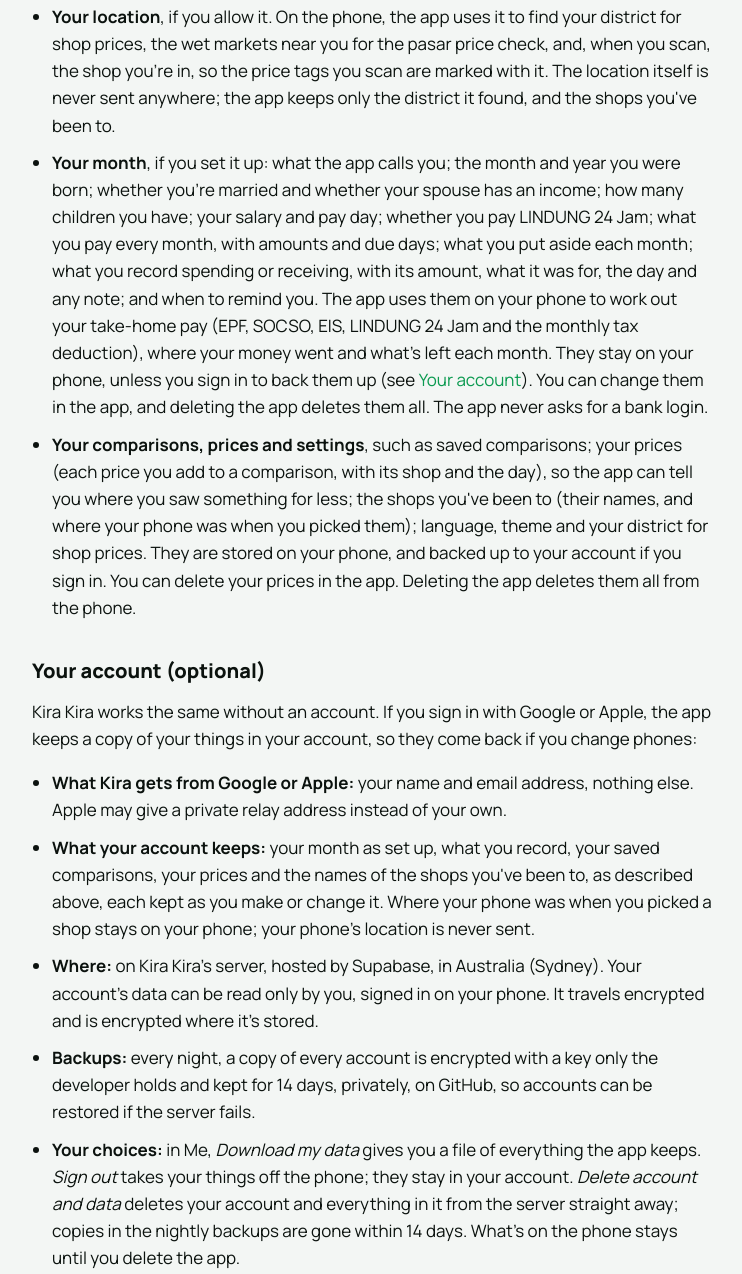
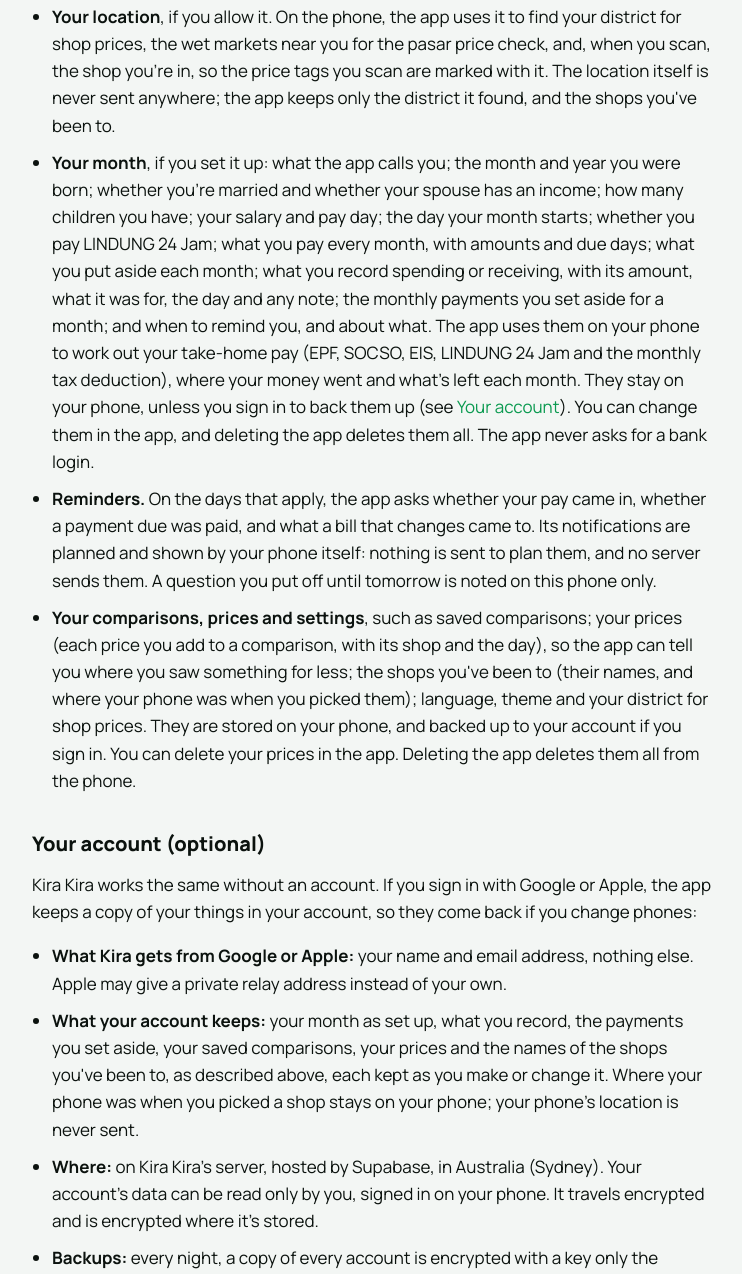
Before and after one commit to Xuaan33/kirakira-site, a plain HTML site: page privacy.html in a window 1280 px wide. Shown: the part 532-1806 px from the top of the page, without its empty margins (268-1010 px from the left). Drawn offline with Linux system fonts and the light colour scheme.

Commit message:
Privacy: the day your month starts, payments set aside, and reminders planned on the phone

```diff
--- a/privacy.html
+++ b/privacy.html
@@ -4,7 +4,7 @@
 <meta charset="utf-8">
 <meta name="viewport" content="width=device-width, initial-scale=1, viewport-fit=cover">
 <title>Privacy policy — Kira Kira</title>
-<meta name="description" content="What the Kira Kira app does with information: no account, no ads, no tracking, and your photos and money details never leave your phone.">
+<meta name="description" content="What the Kira Kira app does with information: no ads, no tracking, an optional account, and your photos never leave your phone.">
 <link rel="canonical" href="https://xuaan33.github.io/kirakira-site/privacy.html">
 <link rel="icon" href="favicon-32.png" sizes="32x32">
 <link rel="apple-touch-icon" href="apple-touch-icon.png">
@@ -22,14 +22,15 @@
     <ul>
       <li><strong>Price tags you scan.</strong> The camera picture is read on your phone by Google's ML Kit text recognition. It isn't saved or uploaded.</li>
       <li><strong>Your location</strong>, if you allow it. On the phone, the app uses it to find your district for shop prices, the wet markets near you for the pasar price check, and, when you scan, the shop you're in, so the price tags you scan are marked with it. The location itself is never sent anywhere; the app keeps only the district it found, and the shops you've been to.</li>
-      <li><strong>Your month</strong>, if you set it up: what the app calls you; the month and year you were born; whether you're married and whether your spouse has an income; how many children you have; your salary and pay day; whether you pay LINDUNG 24 Jam; what you pay every month, with amounts and due days; what you put aside each month; what you record spending or receiving, with its amount, what it was for, the day and any note; and when to remind you. The app uses them on your phone to work out your take-home pay (EPF, SOCSO, EIS, LINDUNG 24 Jam and the monthly tax deduction), where your money went and what's left each month. They stay on your phone, unless you sign in to back them up (see <a href="#account">Your account</a>). You can change them in the app, and deleting the app deletes them all. The app never asks for a bank login.</li>
+      <li><strong>Your month</strong>, if you set it up: what the app calls you; the month and year you were born; whether you're married and whether your spouse has an income; how many children you have; your salary and pay day; the day your month starts; whether you pay LINDUNG 24 Jam; what you pay every month, with amounts and due days; what you put aside each month; what you record spending or receiving, with its amount, what it was for, the day and any note; the monthly payments you set aside for a month; and when to remind you, and about what. The app uses them on your phone to work out your take-home pay (EPF, SOCSO, EIS, LINDUNG 24 Jam and the monthly tax deduction), where your money went and what's left each month. They stay on your phone, unless you sign in to back them up (see <a href="#account">Your account</a>). You can change them in the app, and deleting the app deletes them all. The app never asks for a bank login.</li>
+      <li><strong>Reminders.</strong> On the days that apply, the app asks whether your pay came in, whether a payment due was paid, and what a bill that changes came to. Its notifications are planned and shown by your phone itself: nothing is sent to plan them, and no server sends them. A question you put off until tomorrow is noted on this phone only.</li>
       <li><strong>Your comparisons, prices and settings</strong>, such as saved comparisons; your prices (each price you add to a comparison, with its shop and the day), so the app can tell you where you saw something for less; the shops you've been to (their names, and where your phone was when you picked them); language, theme and your district for shop prices. They are stored on your phone, and backed up to your account if you sign in. You can delete your prices in the app. Deleting the app deletes them all from the phone.</li>
     </ul>
     <h2 id="account">Your account (optional)</h2>
     <p>Kira Kira works the same without an account. If you sign in with Google or Apple, the app keeps a copy of your things in your account, so they come back if you change phones:</p>
     <ul>
       <li><strong>What Kira gets from Google or Apple:</strong> your name and email address, nothing else. Apple may give a private relay address instead of your own.</li>
-      <li><strong>What your account keeps:</strong> your month as set up, what you record, your saved comparisons, your prices and the names of the shops you've been to, as described above, each kept as you make or change it. Where your phone was when you picked a shop stays on your phone; your phone's location is never sent.</li>
+      <li><strong>What your account keeps:</strong> your month as set up, what you record, the payments you set aside, your saved comparisons, your prices and the names of the shops you've been to, as described above, each kept as you make or change it. Where your phone was when you picked a shop stays on your phone; your phone's location is never sent.</li>
       <li><strong>Where:</strong> on Kira Kira's server, hosted by Supabase, in Australia (Sydney). Your account's data can be read only by you, signed in on your phone. It travels encrypted and is encrypted where it's stored.</li>
       <li><strong>Backups:</strong> every night, a copy of every account is encrypted with a key only the developer holds and kept for 14 days, privately, on GitHub, so accounts can be restored if the server fails.</li>
       <li><strong>Your choices:</strong> in Me, <em>Download my data</em> gives you a file of everything the app keeps. <em>Sign out</em> takes your things off the phone; they stay in your account. <em>Delete account and data</em> deletes your account and everything in it from the server straight away; copies in the nightly backups are gone within 14 days. What's on the phone stays until you delete the app.</li>
@@ -48,6 +49,7 @@
     <ul>
       <li><strong>Camera</strong>, to read price tags. You can type a price in instead.</li>
       <li><strong>Location</strong>, to find your district for shop prices and the wet markets near you (approximate is enough) and the shop you're in when you scan (precise). You can pick your area and type the shop instead.</li>
+      <li><strong>Notifications</strong>, to remind you on the day: pay day, payments due and the bills that change. You can turn each kind off in the app, or all of them in your phone's settings; the app then asks only when you open it. On Android, the app also plans its reminders again after the phone restarts.</li>
       <li><strong>Internet</strong>, for shop prices, the online stores' search, and the text recognition described above.</li>
     </ul>
     <h2>Children</h2>
```
